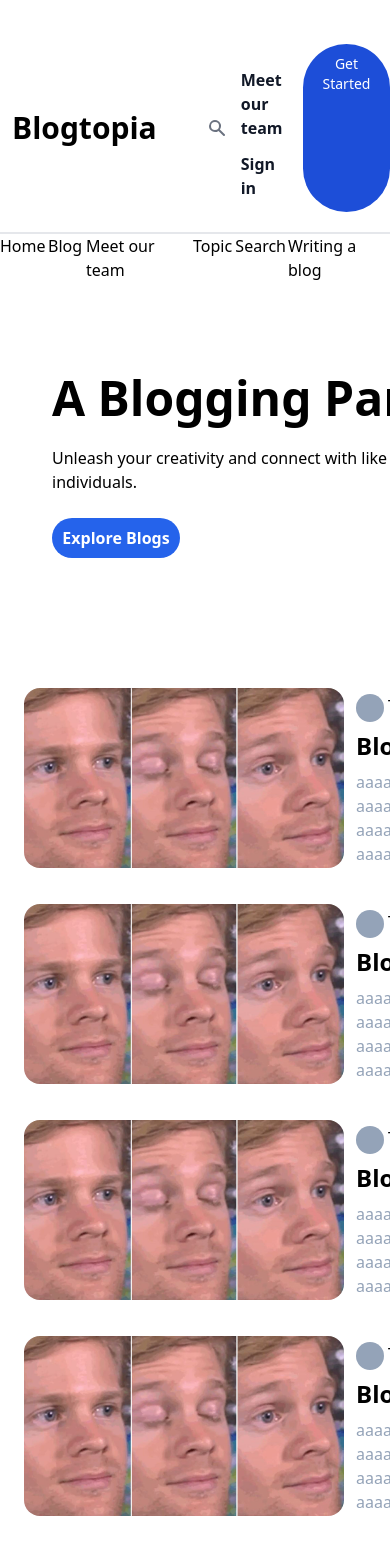
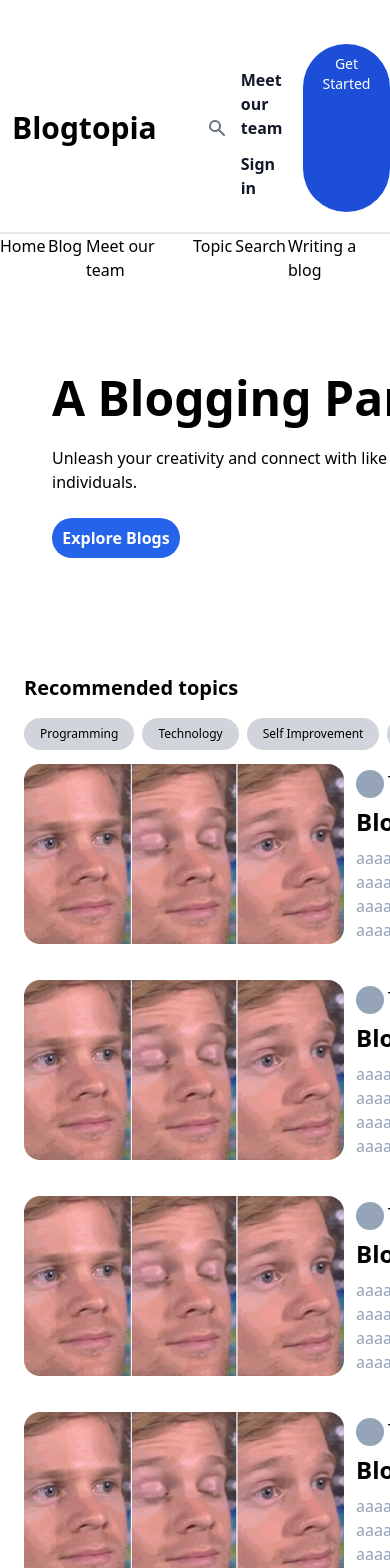
Before and after one commit to Lostjerome/PROJECT2-SEC-1-BLOGTOPIA, a Vue app: page / in a window 390 px wide. Shown: the top 1568 px of the page. Built offline with nearby package versions, Linux system fonts and the light colour scheme.

Commit message:
📱 update responsive

```diff
--- a/src/views/Home.vue
+++ b/src/views/Home.vue
@@ -23,7 +23,7 @@ import Blog from "../components/Blog.vue";
         <Blog />
       </div>
     </div>
-    <div class="flex flex-row gap-28 max-w-6xl w-full p-6 md:mt-20">
+    <div class="flex md:flex-row flex-col-reverse md:gap-28 max-w-6xl w-full p-6 md:mt-20">
       <div class="w-4/6 ">
         <div class="flex flex-col justify-start content-start gap-2">
           <Blog :isList="true"/>
@@ -32,12 +32,12 @@ import Blog from "../components/Blog.vue";
           <Blog :isList="true"/>
         </div>
       </div>
-      <div class="w-2/5 hidden md:block p-5">
-        <div class="bg-gray-200 rounded-2xl p-6 hidden md:block">
+      <div class="md:w-2/5 md:p-5">
+        <div class="md:bg-gray-200 rounded-2xl md:p-6">
           <div>
             <h2 class="font-bold text-xl mb-4">Recommended topics</h2>
           </div>
-          <div class="flex flex-wrap gap-2">
+          <div class="flex md:flex-wrap gap-2 items-center">
             <div class="bg-gray-300 rounded-full p-2 px-4 text-center w-fit text-xs">Programming</div>
             <div class="bg-gray-300 rounded-full p-2 px-4 text-center w-fit text-xs">Technology</div>
             <div class="bg-gray-300 rounded-full p-2 px-4 text-center w-fit text-xs">Self Improvement</div>
```
